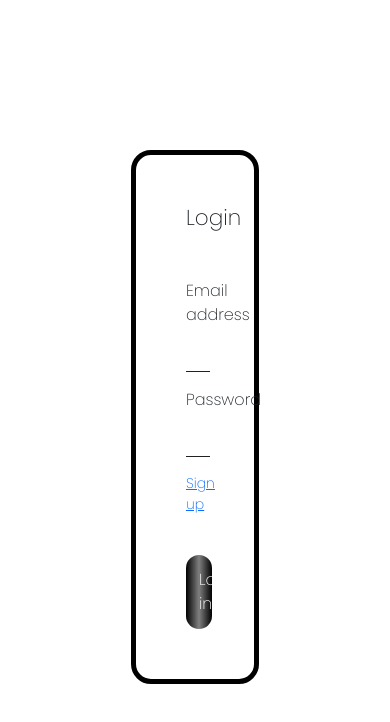
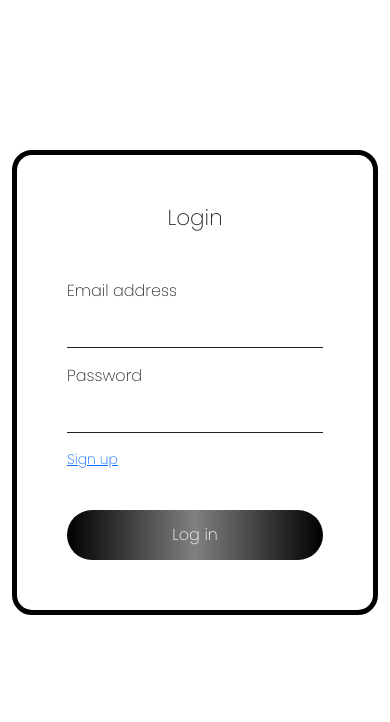
Before and after one commit to gurusai06102003/ApnaHome-frontend, a React (Create React App) app: page /#/Login in a window 390 px wide. Shown: the top 722 px of the page. Built offline with nearby package versions, Linux system fonts and the light colour scheme; no server answers; the HTML template or start-up script is replaced by a standard one.

Commit message:
Update loginstyles.css

```diff
--- a/src/Components/loginstyles.css
+++ b/src/Components/loginstyles.css
@@ -37,7 +37,7 @@
 }
 
 @media only screen and (max-width:700px){
-    form{
+    #Loginform{
         width: 100% !important;
     }
 }
```
